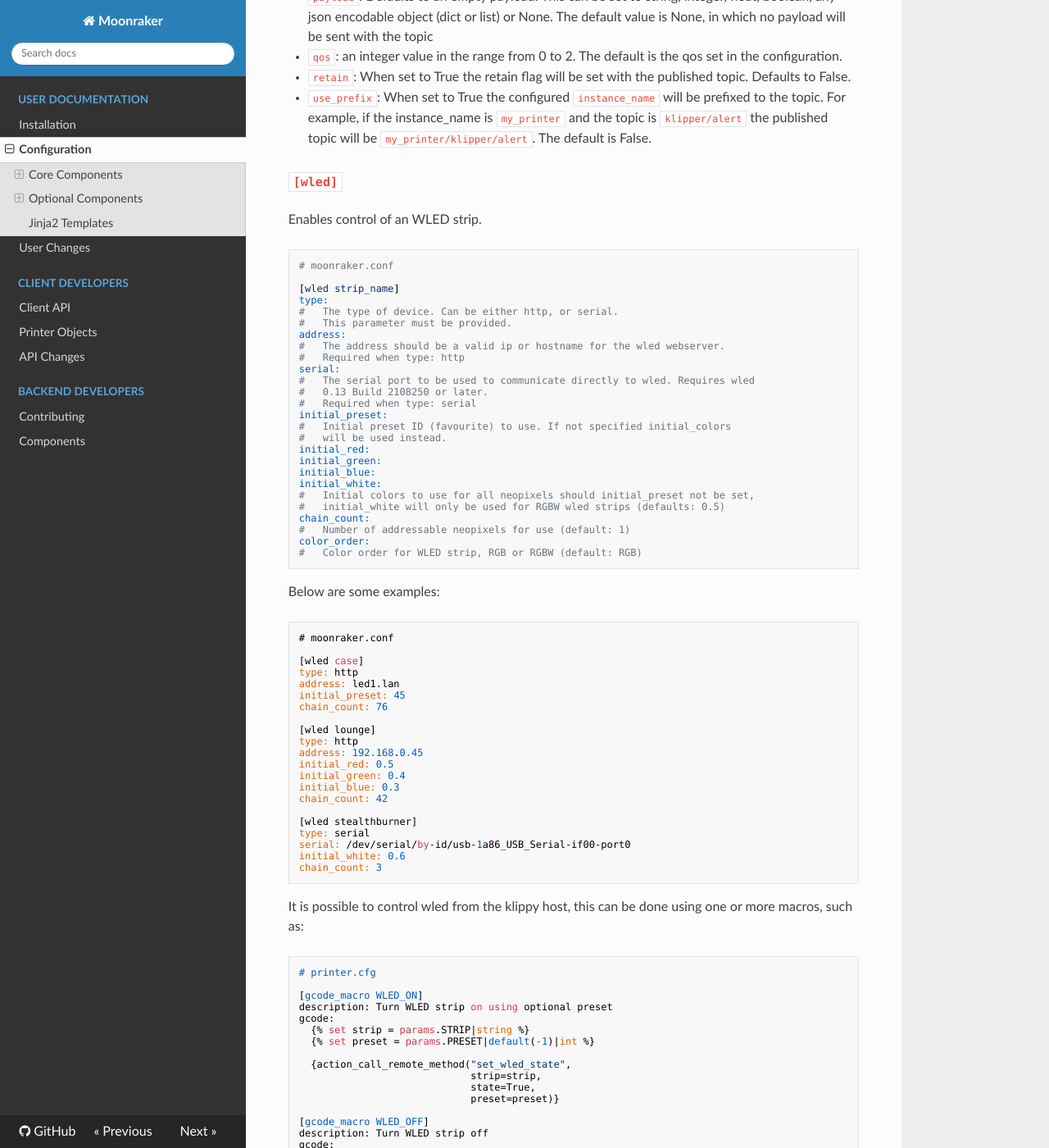
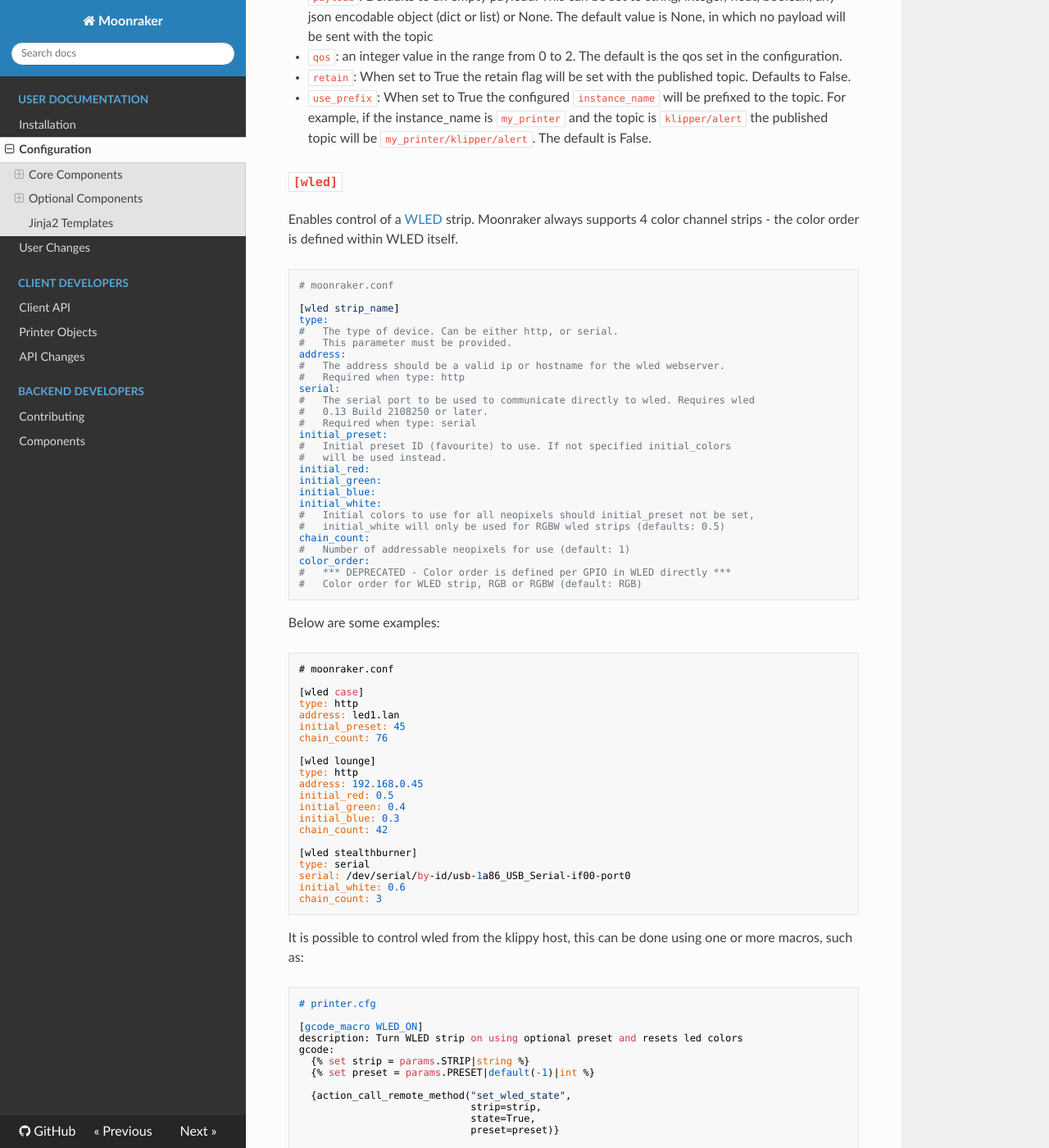
Before and after one commit to Marirossibn/moonraker, an MkDocs documentation site: the page built from docs/configuration.md, in a window 1280 px wide and 1400 px high, scrolled down 17856 px. Shown: the whole window at 82% size. Built offline with MkDocs 1.6.1, drawn with Linux system fonts in a browser that asks for light colours; nearby versions of some CDN libraries; some of the changed text lies outside the part shown.

Commit message:
wled: deprecate color_order option
Support more synonym strings for colors
Case insensitive string type checks
Show errors in UI if e.g. wrong color was selected
Public color_config not color_order as it has confused users
Fix documentation for white stealthburner example

Signed-off-by:  Richard Mitchell <richardjm+moonraker@gmail.com>

````diff
--- a/docs/configuration.md
+++ b/docs/configuration.md
@@ -1103,7 +1103,9 @@ explanation of each parameter:
   default is False.
 
 ### `[wled]`
-Enables control of an WLED strip.
+Enables control of a [WLED](https://kno.wled.ge/) strip. Moonraker always
+supports 4 color channel strips - the color order is defined within WLED
+itself.
 
 ```ini
 # moonraker.conf
@@ -1131,8 +1133,8 @@ initial_white:
 chain_count:
 #   Number of addressable neopixels for use (default: 1)
 color_order:
+#   *** DEPRECATED - Color order is defined per GPIO in WLED directly ***
 #   Color order for WLED strip, RGB or RGBW (default: RGB)
-
 ```
 Below are some examples:
 ```ini
@@ -1166,7 +1168,7 @@ one or more macros, such as:
 # printer.cfg
 
 [gcode_macro WLED_ON]
-description: Turn WLED strip on using optional preset
+description: Turn WLED strip on using optional preset and resets led colors
 gcode:
   {% set strip = params.STRIP|string %}
   {% set preset = params.PRESET|default(-1)|int %}
````
Also changed, not shown: other parts of docs/configuration.md (+1 -1 lines), docs/user_changes.md (+5 -0 lines), 1 other file.
